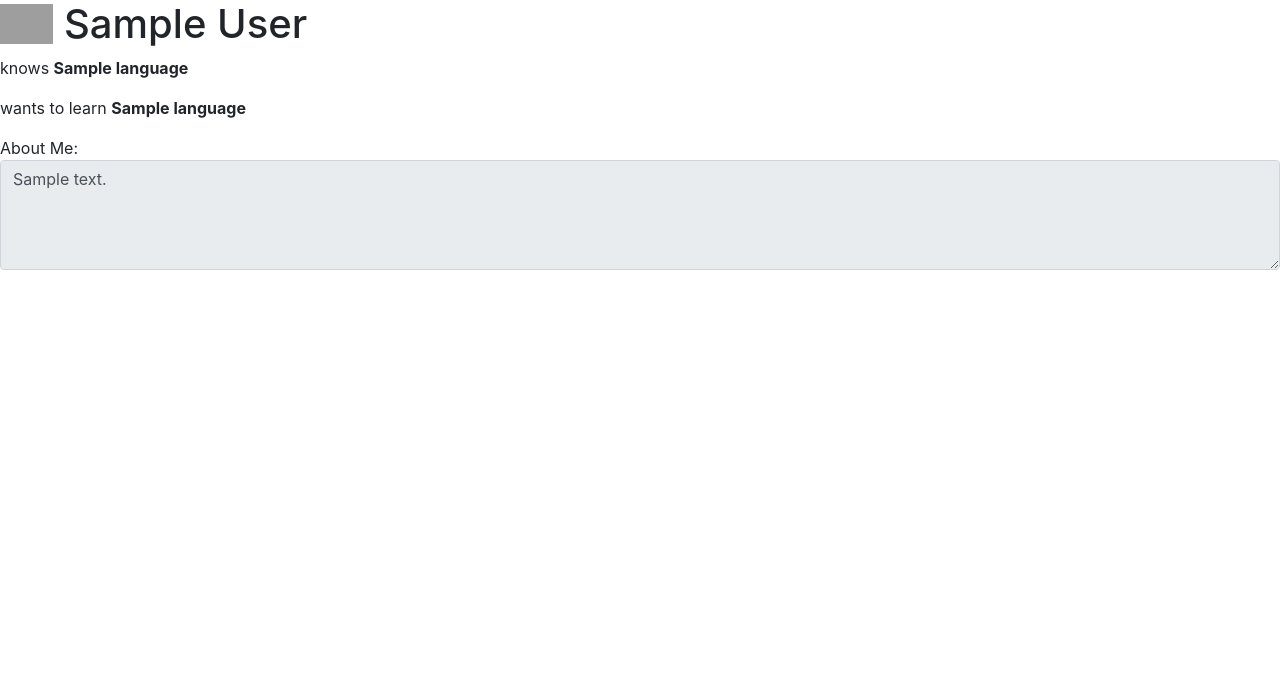
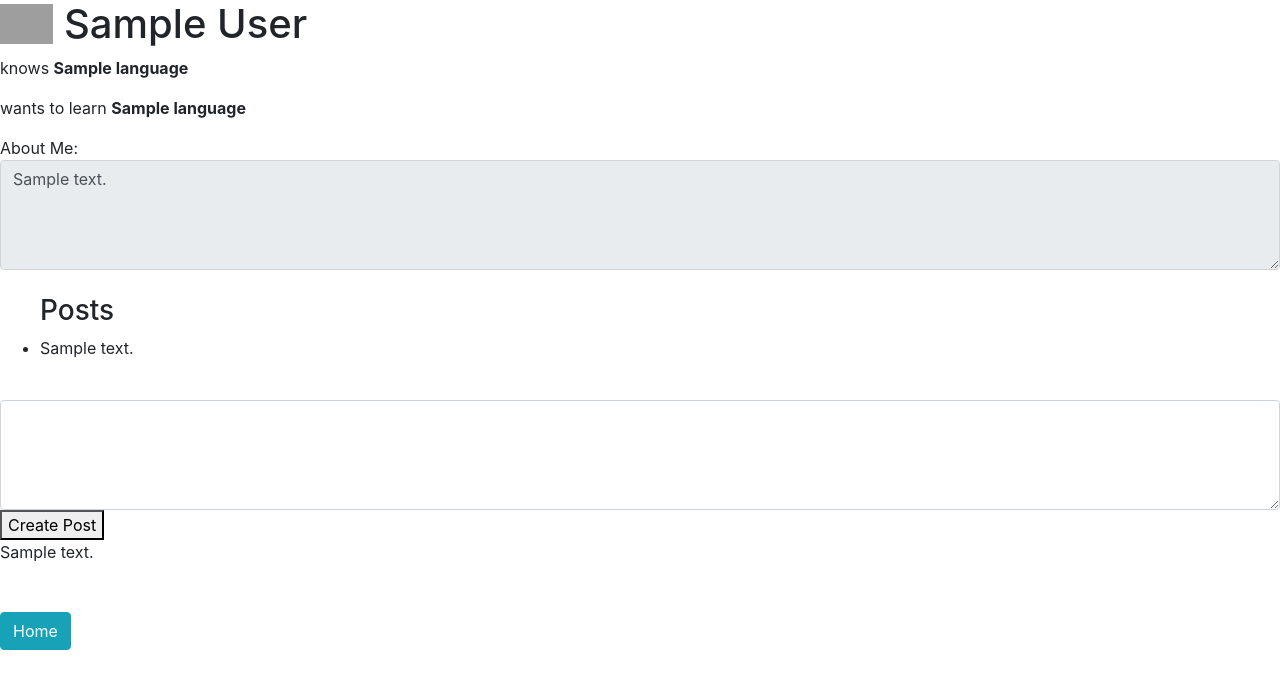
Before and after one commit to abista7/SoftwareDevelopmentGroupPROJECT, a Django app: template application/django/templates/mainapp/profile.html in a window 1280 px wide. Shown: the top 689 px of the page. Run offline with Django 3.2, Linux system fonts and the light colour scheme; tables that the repository leaves empty hold one stand-in row (values such as "Sample post"); the template is opened without the code that fills it: values that come from a table or form of the project are taken from there, most other values are stand-ins (such as "Sample title", 1, 10 or a date in 2020); some libraries are stand-ins or nearby versions; grey boxes are pictures that could not be loaded.

Commit message:
can add a new post in user profile

```diff
--- a/application/django/mainapp/models.py
+++ b/application/django/mainapp/models.py
@@ -88,6 +88,9 @@ class Profile(models.Model):
     def outgoing_friend_request(self):
         return Friend.objects.filter(profile_1=self, is_friend=False)
 
+    def create_post(self, desc):
+        Post.objects.create(profile=self, description=desc)
+
 
 class Friend(models.Model):
     created = models.DateTimeField(auto_now_add=True, editable=False)
--- a/application/django/templates/mainapp/index.html
+++ b/application/django/templates/mainapp/index.html
@@ -14,6 +14,9 @@
         </a>
         <a href="{% url 'friends' %}">
             <button class="btn btn-info">Friends</button>
+        </a>
+        <a href="{% url 'logout' %}">
+            <button class="btn btn-info">Logout</button>
         </a>
     {% else %}
         <a href="{% url 'register' %}">
--- a/application/django/templates/mainapp/profile.html
+++ b/application/django/templates/mainapp/profile.html
@@ -18,13 +18,10 @@
         </a>
     {% endif %}
 
-
-
-{% endblock %}
-
     {% if post_list %}
         <ul>
-            <p>Posts</p>
+            <br>
+            <h3>Posts</h3>
             {% for post in post_list %}
                 <li>{{ post.description }}</li>
             {% endfor %}
@@ -33,5 +30,18 @@
     {% else %}
         <h1>NO POSTS</h1>
     {% endif %}
+    <br>
+    <form method="post">
+        {% csrf_token %}
+        <textarea class="form-control " cols="50" rows="4" id="create_post" name="create_post" ></textarea>
+        <button type="submit" value="{{ create_post }}">Create Post</button>
+    </form>
+    <h>{{ desc }}</h>
 
-<a> href="/homepage/"><button>Homepage</button></a>
+    <br>
+    <br>
+    <br>
+    <a href="{% url 'index' %}">
+    <button class="btn btn-info">Home</button>
+    </a>
+{% endblock %}
--- a/application/django/templates/mainapp/settings.html
+++ b/application/django/templates/mainapp/settings.html
@@ -116,10 +116,13 @@
     <a href="{% url 'logout' %}">
         <button class="btn btn-danger">Logout</button>
     </a>
-
+     <a href="{% url 'index' %}">
+    <button class="btn btn-info">Home</button>
+    </a>
     <a href="{% url 'password_change' %}">
     <button class="btn btn-info">Change Password</button>
     </a>
 
     <button class="btn btn-danger">Delete Account</button>
+
 {% endblock %}
```
Also changed, not shown: application/django/mainapp/views.py (+9 -1 lines).
